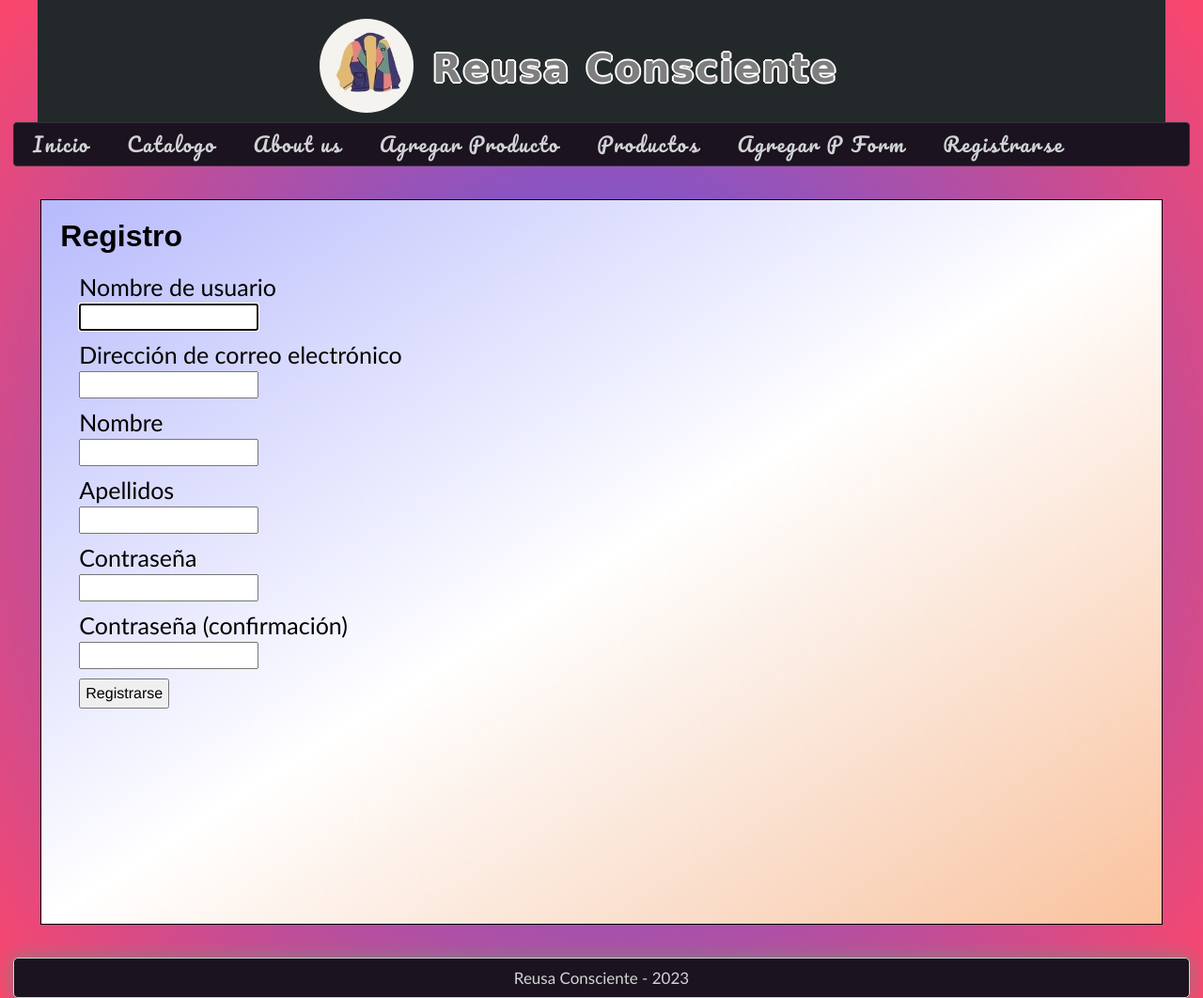
After one commit to DAguirreAlvarez/reusaProject, a Django app: page /registro/ in a window 1280 px wide. The commit adds this page. Shown: the whole page at 94% size. Run offline with Django 3.2, Linux system fonts and the light colour scheme; some web fonts are replaced.

Commit message:
Se crea formulario en forms, ahora formulario solicita mas datos al usuario y se guarda en la base de datos

```diff
--- a/reusaMain/reusaApp/forms.py
+++ b/reusaMain/reusaApp/forms.py
@@ -1,5 +1,7 @@
 from django import forms
 from django.core import validators
+from django.contrib.auth.forms import UserCreationForm
+from django.contrib.auth.models import User
 from .models import Product
 
 class FormProduct(forms.ModelForm):
@@ -33,3 +35,9 @@ class FormProduct(forms.ModelForm):
             'color': forms.TextInput(attrs={'placeholder': 'Blanco, Negro, Etc'}),
             'brand': forms.TextInput(attrs={'placeholder': 'Puma, DC, Vans, Etc'})
         }
+
+
+class RegisterForm(UserCreationForm):
+    class Meta:
+        model = User
+        fields = ['username', 'email','first_name','last_name', 'password1','password2']
--- a/reusaMain/reusaApp/static/css/style.css
+++ b/reusaMain/reusaApp/static/css/style.css
@@ -340,6 +340,28 @@ li a button{
 
 /*#endregion */
 
+/*#region Form Registro Django*/
+
+#FormRegister{
+    margin: 20px 0px 0px 20px;
+    font-size: 25px;
+    font-family: 'Gill Sans', 'Gill Sans MT', Calibri, 'Trebuchet MS', sans-serif;
+}
+
+#FormRegister input{
+    display: block;
+    margin: 3px 0px 10px 0px;
+    padding: 5px;
+}
+
+#FormRegister input[type="submit"]{
+    font-family: 'Franklin Gothic Medium', 'Arial Narrow', Arial, sans-serif;
+    font-size: medium;
+}
+
+
+/*#endregion */
+
 /*#region Footer*/
 
 
--- a/reusaMain/reusaApp/templates/layout.html
+++ b/reusaMain/reusaApp/templates/layout.html
@@ -44,6 +44,9 @@
             <li>
                 <a href="{% url 'Guardar' %}">Agregar P Form</a>
             </li>
+            <li>
+                <a href="{% url 'signin' %}">Registrarse</a>
+            </li>
         </ul>
     </nav>
     <div id="content">
--- a/reusaMain/reusaApp/templates/listProducts.html
+++ b/reusaMain/reusaApp/templates/listProducts.html
@@ -22,13 +22,14 @@
     <p>{{producto}} <a href="{% url 'Eliminar' id=producto.id %}">Eliminar </a><a href="{% url 'selectForm' id=producto.id %}">Actualizar</a></p>
 {% endfor %} {% endcomment %}
 
-<table style= "border: 1px solid black; width:550px">
+<table style= "border: 1px solid black; width:650px">
     <tr>
         <th style= "border: 1px solid black; background-color: black; color: white;">ID</th>
         <th style= "border: 1px solid black; background-color: black; color: white;">Category</th>
         <th style= "border: 1px solid black; background-color: black; color: white;">Brand</th>
         <th style= "border: 1px solid black; background-color: black; color: white;">Size</th>
         <th style= "border: 1px solid black; background-color: black; color: white;">Color</th>
+        <th style= "border: 1px solid black; background-color: black; color: white;">Genero</th>
         <th style= "border: 1px solid black; background-color: black; color: white;">Price</th>
         <th style= "border: 1px solid black; background-color: black; color: white;">Eliminar</th>
         <th style= "border: 1px solid black; background-color: black; color: white;">Actualizar</th>
@@ -40,6 +41,7 @@
         <td>{{producto.brand}}</td>
         <td>{{producto.size}}</td>
         <td>{{producto.color}}</td>
+        <td>{{producto.sex}}</td>
         <td style="direction:rtl">${{producto.price}}</td>
         <td style="font-weight: bold; text-align:center;">
             <a href="{% url "Eliminar" id=producto.id %}" style="color:red; ">X</a>
--- /dev/null
+++ b/reusaMain/reusaApp/templates/register.html
@@ -0,0 +1,17 @@
+{% extends 'layout.html' %}
+{% block title %}Reusa Consciente | Registrarse{% endblock title %}
+
+{% block content %}
+    <h1>Registro</h1>
+    {{register_form.errors}}
+    <form method="POST" action="" id="FormRegister">
+        {% csrf_token %}
+        {% comment %} {{register_form.as_p}} {% endcomment %}
+        {% for field in register_form %}
+            {{field.label}}
+            {{field}}
+        {% endfor %}
+        <input type="submit" value="Registrarse"/>
+    </form>
+
+{% endblock content %}
--- a/reusaMain/reusaApp/views.py
+++ b/reusaMain/reusaApp/views.py
@@ -1,7 +1,8 @@
 from django.shortcuts import render, redirect, HttpResponse
 from reusaApp.models import Product
-from reusaApp.forms import FormProduct
+from reusaApp.forms import FormProduct, RegisterForm
 from django.contrib import messages
+from django.contrib.auth.forms import UserCreationForm
 
 # Create your views here.
 
@@ -127,3 +128,17 @@ def updateProductForm(request, id):
     return render(request, "updateForm.html",{
         "form":form
     })
+
+
+def register(request):
+    register_form = RegisterForm()
+
+    if request.method=="POST":
+        register_form = RegisterForm(request.POST)
+        if register_form.is_valid():
+            register_form.save()
+            return redirect("index")
+
+    return render(request, "register.html",{
+        "register_form": register_form
+    })
--- a/reusaMain/reusaMain/urls.py
+++ b/reusaMain/reusaMain/urls.py
@@ -32,6 +32,8 @@ urlpatterns = [
 
     path('guardar', views.saveProductForm, name="Guardar"),
     path('selectProduct/<int:id>', views.updateProductForm, name="selectForm"),
+
+    path('registro/', views.register, name="signin")
 ]
 
 # Configuracion para cargar imagenes
```
